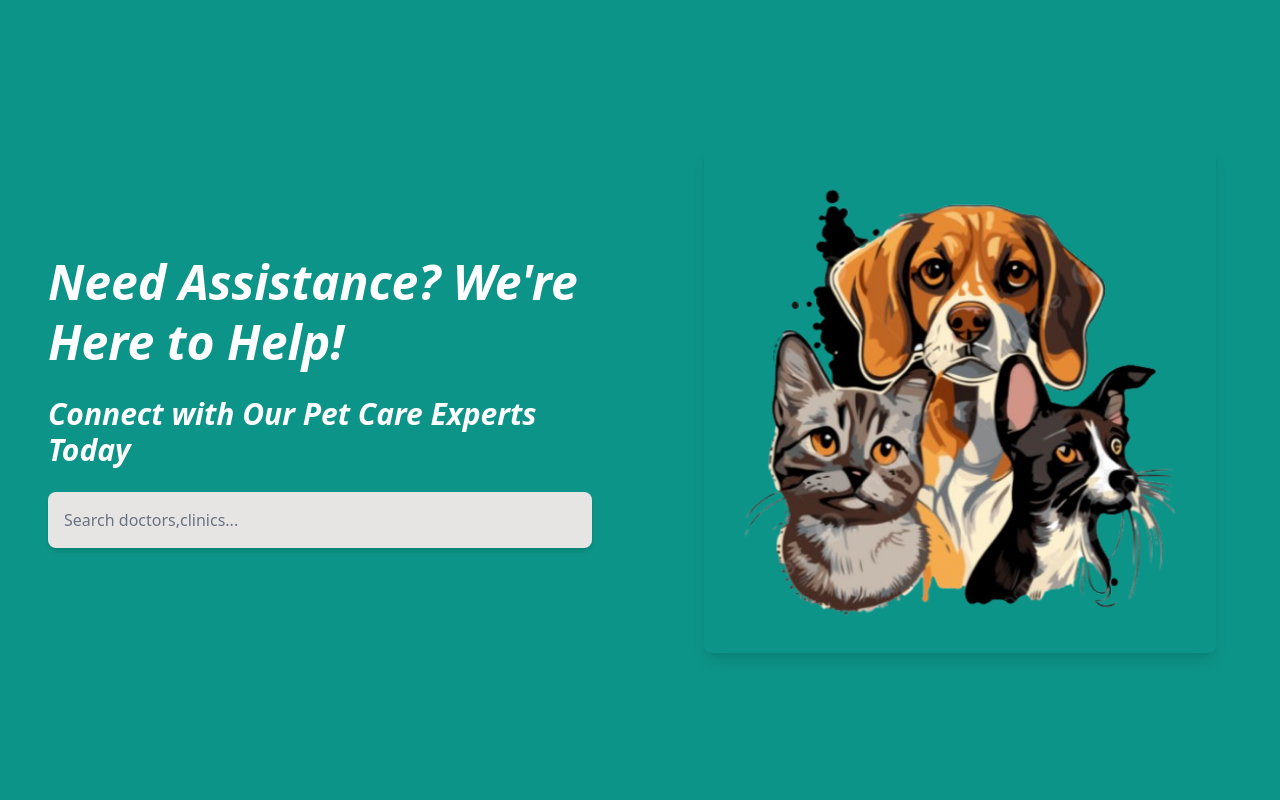
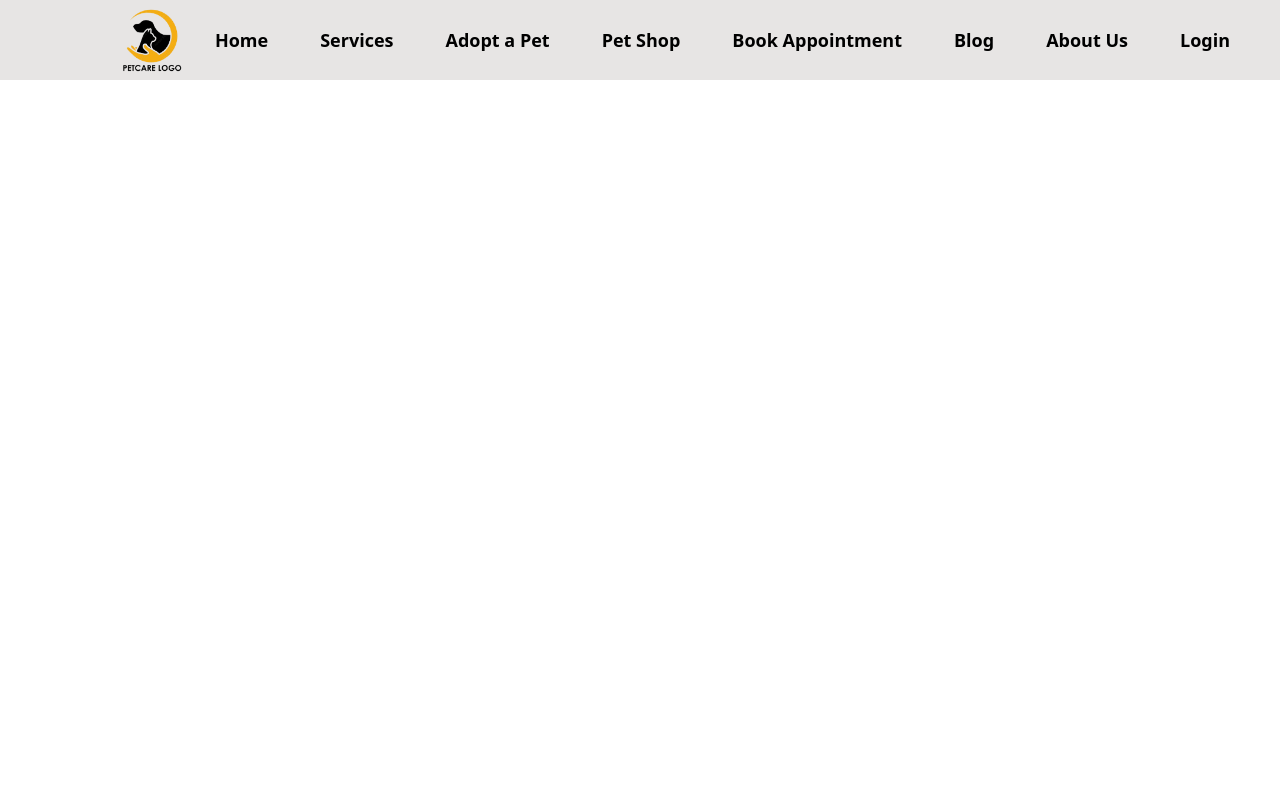
Before and after one commit to Sahil-Omanwar/PetCare, a React (Vite) app in the folder frontend/: page /blog in a window 1280 px wide. Shown: the top 800 px of the page. Built offline with nearby package versions, Linux system fonts and the light colour scheme.

Commit message:
changes to app and main jsx file made

```diff
--- a/frontend/package.json
+++ b/frontend/package.json
@@ -11,7 +11,8 @@
   },
   "dependencies": {
     "react": "^18.3.1",
-    "react-dom": "^18.3.1"
+    "react-dom": "^18.3.1",
+    "react-router-dom": "^6.26.2"
   },
   "devDependencies": {
     "@eslint/js": "^9.9.0",
--- a/frontend/src/App.jsx
+++ b/frontend/src/App.jsx
@@ -1,14 +1,26 @@
 import { useState } from 'react'
 import HomePage from './pages/HomePage.jsx'
+import LoginPage from './pages/LoginPage.jsx';
 import './App.css'
+import { Routes, Route, BrowserRouter } from 'react-router-dom';
+import Navbar from './components/Navbar.jsx';
+import SignUpPage from './pages/SignupPage.jsx';
 
 function App() {
-  const [count, setCount] = useState(0)
+
 
   return (
-    <>
-      <HomePage />
-    </>
+<BrowserRouter>
+      <Navbar />
+      <Routes>
+        <Route path="/" element={<HomePage />} />
+        <Route path='/login' element={<LoginPage/>}/>
+        <Route path='/signup' element={<SignUpPage/>}/>
+
+
+      </Routes>
+
+    </BrowserRouter>
   )
 }
 
--- a/frontend/src/components/Navbar.jsx
+++ b/frontend/src/components/Navbar.jsx
@@ -21,7 +21,7 @@ const Navbar = () => {
     <div className='bg-stone-200 h-20 w-full flex items-center justify-between px-8'>
       <div>
         <Link to={'/'}>
-          <img src={logo1} alt="Logo" className='h-16 w-auto' />
+          <img src={logo1} alt="Logo" className='h-16 w-auto pl-20' />
         </Link>
       </div>
       <div className='flex space-x-4'>
```
Also changed, not shown: frontend/src/main.jsx (line endings or trailing spaces), 1 other file (tests, documents, lock files or other folders).
